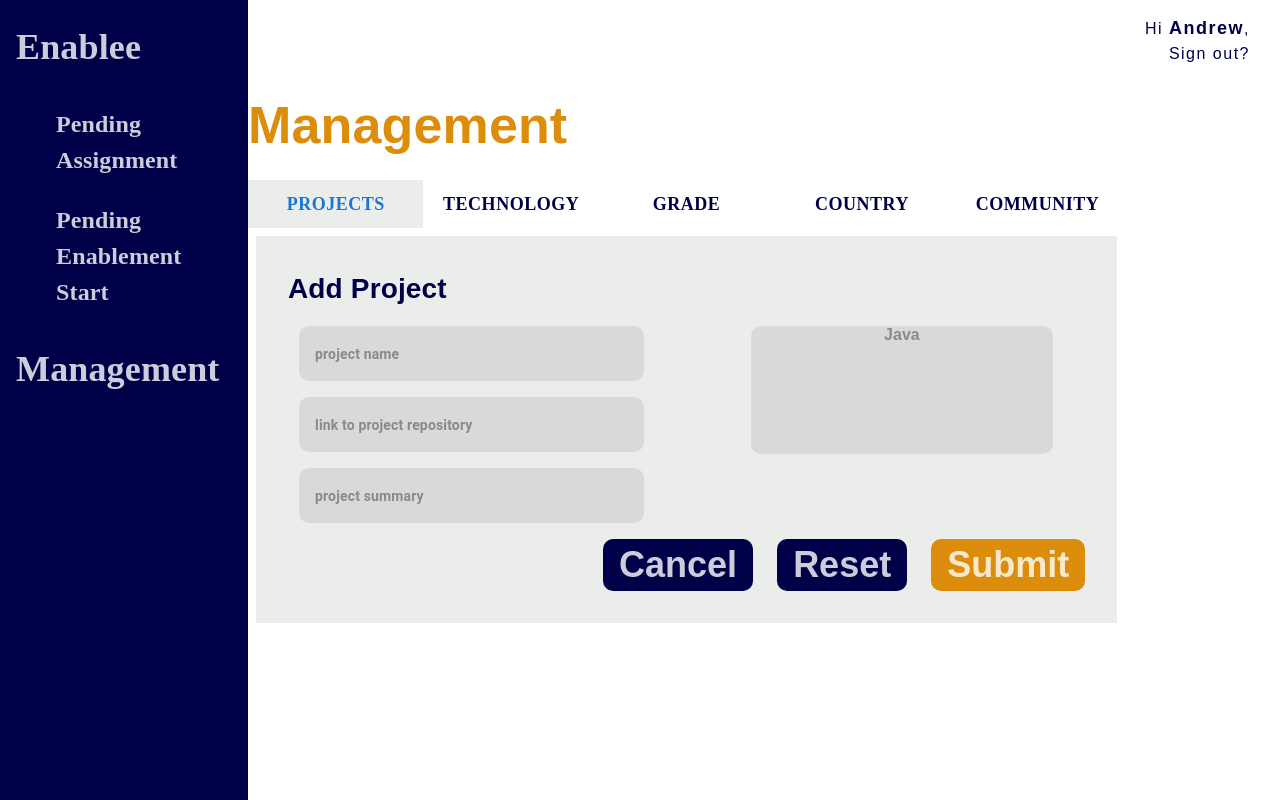
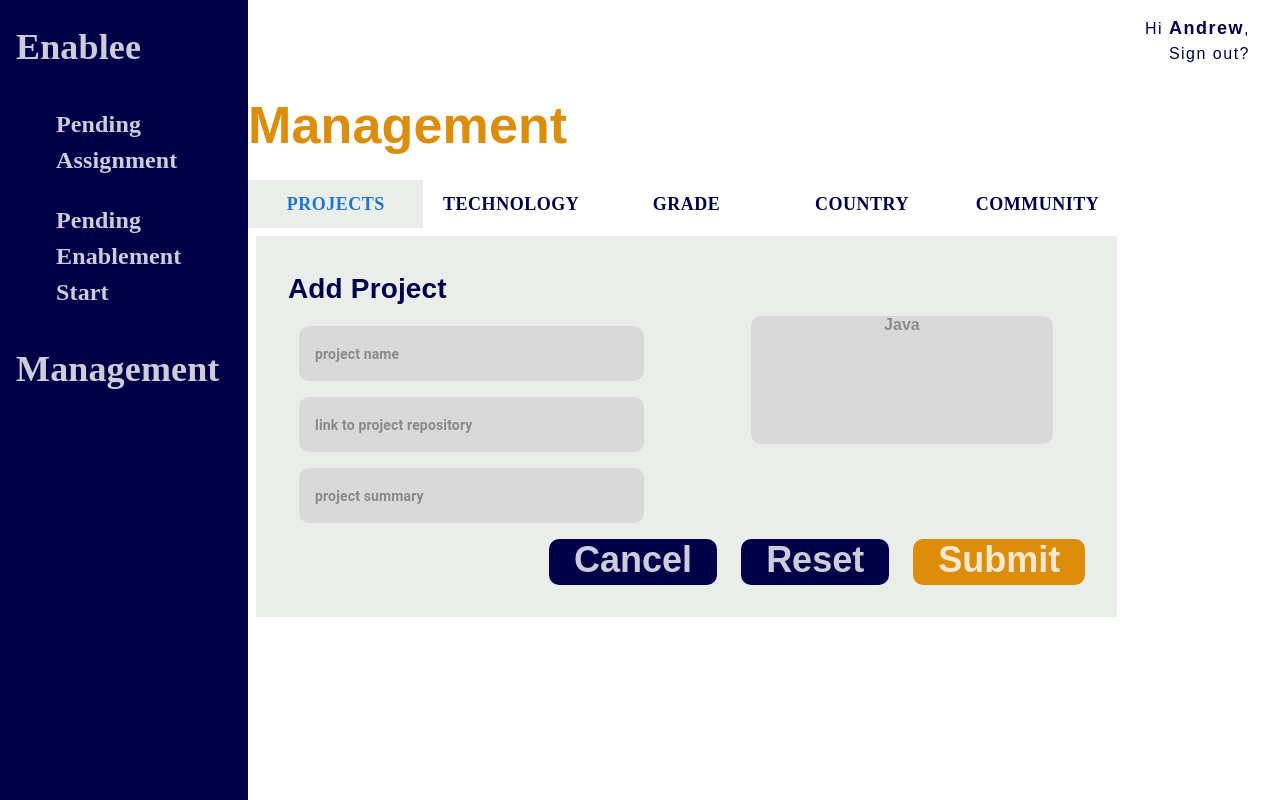
Before and after one commit to oscar-fernandez/flow-ui, a React (Vite) app: page /management in a window 1280 px wide. Built offline with nearby package versions, Linux system fonts and the light colour scheme; a web font is replaced by a local one.

Commit message:
moved tabs to mgmt pages. centered button text and disabled border

```diff
--- a/src/components/FormComponent/FormComponent.css
+++ b/src/components/FormComponent/FormComponent.css
@@ -6,21 +6,6 @@
   background-color: #ebedeb;
   width: 100%;
 }
-
-/* input,
-textarea {
-  background-color: #d9d9d9;
-  border-radius: 10px;
-  border: none;
-  padding: 1rem 1rem;
-  resize: none;
-  font-size: 16px;
-  font-weight: 700;
-  overflow: hidden;
-  width: 80%;
-  margin: auto;
-  margin-bottom: 1rem;
-} */
 
 .input,
 input::placeholder,
@@ -40,7 +25,8 @@ h3 {
 .column {
   display: flex;
   flex-direction: column;
-  width: 100%;
+  margin: auto;
+  width: 80%;
 }
 
 .input-order {
@@ -69,13 +55,13 @@ h3 {
 
 button {
   margin-left: 1.5rem;
-  font-size: 36px;
-  line-height: 36px;
-  padding: 0.5rem 1rem 0.5rem 1rem;
-  margin-bottom: 2rem;
   border: none;
+  padding: 0px 25px 4px 25px;
   border-radius: 10px;
   font-weight: 700;
+  margin-bottom: 2rem;
+  justify-content: center;
+  font-size: 36px;
 }
 
 .list {
@@ -87,6 +73,7 @@ button {
   font-size: 16px;
   margin: 1rem 4rem 1rem 4rem;
   text-align: center;
+  outline: none;
 }
 
 option {
--- a/src/components/FormComponent/FormComponent.tsx
+++ b/src/components/FormComponent/FormComponent.tsx
@@ -1,6 +1,4 @@
-import { createStyles, InputProps, styled, TextField } from "@mui/material";
-import { red } from "@mui/material/colors";
-import { fontWeight } from "@mui/system";
+import { TextField } from "@mui/material";
 import "./FormComponent.css";
 
 const inputStyle = (theme: any) => ({
@@ -23,9 +21,9 @@ function FormComponent(props: any) {
   return (
     <div className="form-component">
       <form>
-        <h3 data-testid="title">{props.title}</h3>
         <div className="input-order">
           <div className="column">
+            <h3 data-testid="title">{props.title}</h3>
             <TextField
               error
               required
@@ -71,28 +69,6 @@ function FormComponent(props: any) {
               variant="standard"
               sx={inputStyle}
             />
-            {/* <input
-                            type="text"
-                            id="projectName"
-                            name="projectName"
-                            placeholder="project name"
-                            readOnly={props.readonly}
-                        />
-                        <input
-                            type="text"
-                            id="projectDescription"
-                            name="projectDescription"
-                            placeholder="link to project repository"
-                            readOnly={props.readonly}
-                        />
-                        <textarea
-                            rows={4}
-                            id="projectSummary"
-                            name="projectSummary"
-                            placeholder="project summary"
-                            readOnly={props.readonly}
-                            className="project-summary"
-                        ></textarea> */}
           </div>
           <div className="column">
             <select multiple className="list">
--- a/src/components/ManagementTabsComponent/ManagementTabs.tsx
+++ b/src/pages/Management/ManagementTabsComponent/ManagementTabs.tsx
@@ -2,7 +2,7 @@ import * as React from "react";
 import Tabs from "@mui/material/Tabs";
 import Tab from "@mui/material/Tab";
 import Typography from "@mui/material/Typography";
-import FormComponent from "../FormComponent/FormComponent";
+import FormComponent from "../../../components/FormComponent/FormComponent";
 import Box from "@mui/material/Box";
 
 interface TabPanelProps {
--- a/src/pages/Management/ManagementView/ManagementView.tsx
+++ b/src/pages/Management/ManagementView/ManagementView.tsx
@@ -1,6 +1,5 @@
 import { PageViewHeader } from "../../../components/HeaderSectionComponents/PageViewHeader/PageViewHeader";
-import ManagementTabs from "../../../components/ManagementTabsComponent/ManagementTabs";
-//import TableRowComponent from "../../../components/Table/TableRowComponent/TableRowComponent";
+import ManagementTabs from "../ManagementTabsComponent/ManagementTabs";
 
 export default function ManagementView() {
   return (
```
Also changed, not shown: src/pages/Management/ManagementTabsComponent/ManagementTabs.css (renamed from src/components/ManagementTabsComponent/ManagementTabs.css), 1 other file (tests, documents, lock files or other folders).
